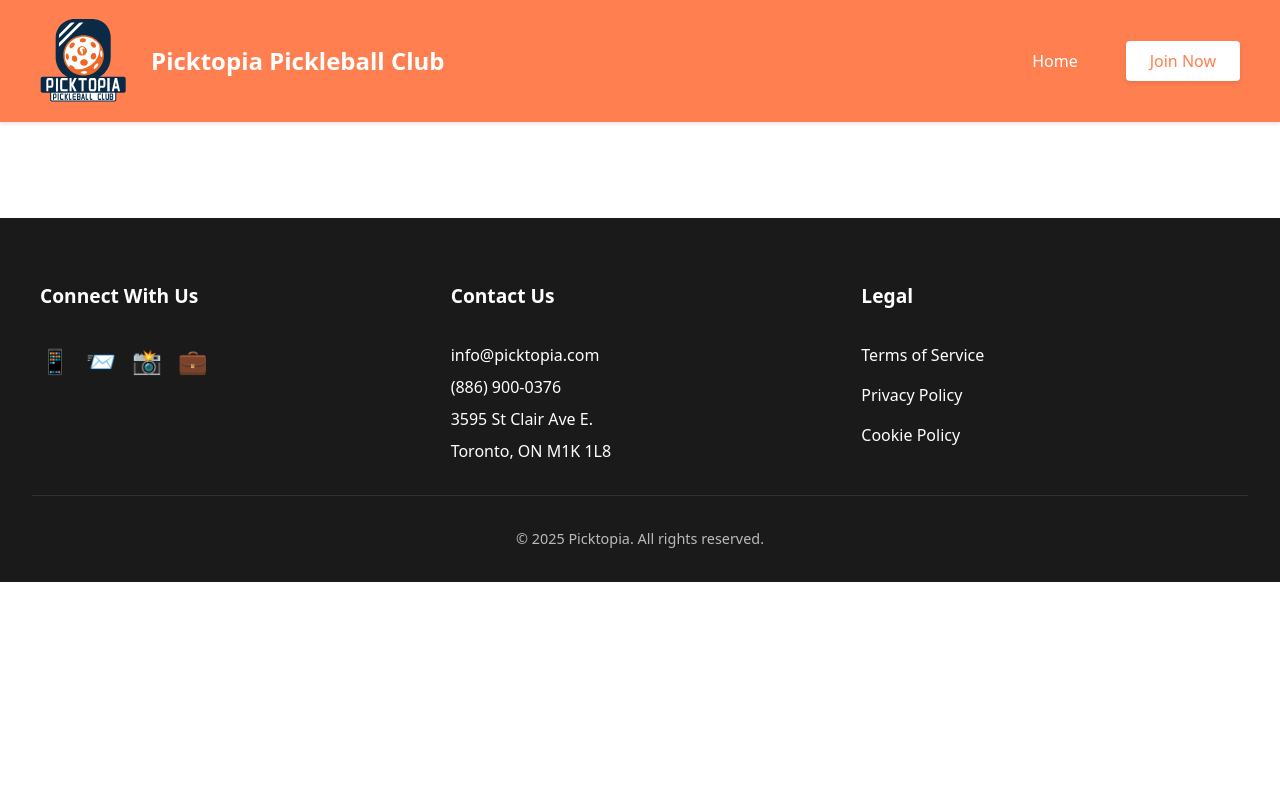
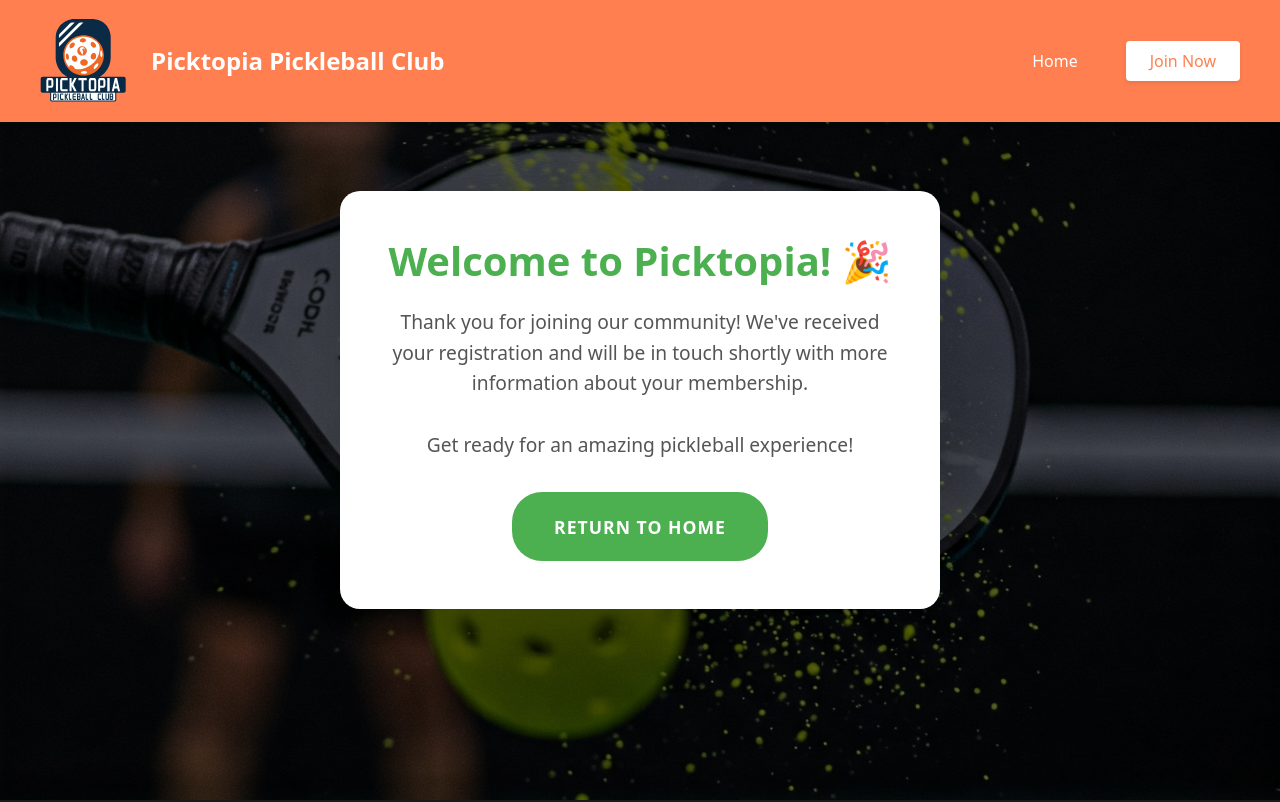
Before and after one commit to supertimmyh/picktopia_landing_page, a React (Vite) app: page /signup/success in a window 1280 px wide. Shown: the top 802 px of the page. Built offline with nearby package versions, Linux system fonts and the light colour scheme.

Commit message:
Add sign-up form with form submission handling and success page routing

```diff
--- a/index.html
+++ b/index.html
@@ -10,7 +10,7 @@
     <meta property="og:title" content="Picktopia - The New Generation of Pickleball" />
     <meta property="og:description" content="Experience the future of pickleball at Picktopia. Professional training, kids programs, and exciting events." />
     <meta property="og:type" content="website" />
-    <title>Picktopia - The New Generation of Pickleball</title>
+    <title>Pickleball Fun for Everyone - Join the Rally at Picktopia Pickleball Club</title>
   </head>
   <body>
     <div id="root"></div>
--- a/src/App.jsx
+++ b/src/App.jsx
@@ -10,6 +10,7 @@ import Hero from './components/Hero'
 import GrandOpening from './components/GrandOpening'; // Import the new component
 import Footer from './components/Footer'
 import SignUp from './components/SignUp'
+import SignUpSuccess from './components/SignUpSuccess'
 import './App.css'
 
 const AppWrapper = styled.div`
@@ -35,6 +36,7 @@ function App() {
             </>
           } />
           <Route path="/signup" element={<SignUp />} />
+          <Route path="/signup/success" element={<SignUpSuccess />} />
         </Routes>
         <Footer />
       </AppWrapper>
--- a/src/components/SignUp.jsx
+++ b/src/components/SignUp.jsx
@@ -1,4 +1,6 @@
 import styled from 'styled-components';
+import { useState } from 'react';
+import { useNavigate } from 'react-router-dom';
 import heroImage from '../assets/hero-image.jpeg';
 
 const SignUpSection = styled.section`
@@ -40,6 +42,7 @@ const Form = styled.form`
   display: flex;
   flex-direction: column;
   gap: 1.5rem;
+  position: relative;
 `;
 
 const InputGroup = styled.div`
@@ -114,9 +117,31 @@ const SubmitButton = styled.button`
 `;
 
 const SignUp = () => {
-  const handleSubmit = (e) => {
+  const [status, setStatus] = useState('');
+  const navigate = useNavigate();
+
+  const handleSubmit = async (e) => {
     e.preventDefault();
-    // Handle form submission here
+    const form = e.target;
+    try {
+      const response = await fetch('https://formspree.io/f/mqaqbnkw', {
+        method: 'POST',
+        body: new FormData(form),
+        headers: {
+          Accept: 'application/json'
+        }
+      });
+
+      if (response.ok) {
+        form.reset();
+        setStatus('success');
+        navigate('/signup/success');
+      } else {
+        setStatus('error');
+      }
+    } catch {
+      setStatus('error');
+    }
   };
 
   return (
@@ -126,22 +151,22 @@ const SignUp = () => {
         <Form onSubmit={handleSubmit}>
           <InputGroup>
             <Label htmlFor="name">Full Name</Label>
-            <Input type="text" id="name" required />
+            <Input type="text" id="name" name="name" required />
           </InputGroup>
 
           <InputGroup>
             <Label htmlFor="email">Email Address</Label>
-            <Input type="email" id="email" required pattern="^[a-zA-Z0-9._%+-]+@[a-zA-Z0-9.-]+\.[a-zA-Z]{2,}$" title="Please enter a valid email address." />
+            <Input type="email" id="email" name="email" required pattern="^[a-zA-Z0-9._%+-]+@[a-zA-Z0-9.-]+\.[a-zA-Z]{2,}$" title="Please enter a valid email address." />
           </InputGroup>
 
           <InputGroup>
             <Label htmlFor="phone">Phone Number</Label>
-            <Input type="tel" id="phone" required pattern="^[0-9]{10}$" title="Please enter a 10-digit phone number." />
+            <Input type="tel" id="phone" name="phone" required pattern="^[0-9]{10}$" title="Please enter a 10-digit phone number." />
           </InputGroup>
 
           <InputGroup>
             <Label htmlFor="membership">Membership Type</Label>
-            <Select id="membership" required>
+            <Select id="membership" name="membership" required>
               <option value="">Select a membership type</option>
               <option value="prime">Prime Membership</option>
               <option value="fee">Fee Membership</option>
@@ -150,7 +175,7 @@ const SignUp = () => {
 
           <InputGroup>
             <Label htmlFor="experience">Pickleball Experience</Label>
-            <Select id="experience" required>
+            <Select id="experience" name="experience" required>
               <option value="">Select your experience level</option>
               <option value="beginner">Beginner</option>
               <option value="intermediate">Intermediate</option>
@@ -158,7 +183,19 @@ const SignUp = () => {
             </Select>
           </InputGroup>
 
-          <SubmitButton type="submit">Sign Up Now</SubmitButton>
+          <SubmitButton type="submit" disabled={status === 'submitting'}>
+            {status === 'submitting' ? 'Sending...' : 'Sign Up Now'}
+          </SubmitButton>
+          {status === 'success' && (
+            <p style={{ color: '#4CAF50', textAlign: 'center', marginTop: '1rem' }}>
+              Thanks for signing up! We'll be in touch soon.
+            </p>
+          )}
+          {status === 'error' && (
+            <p style={{ color: '#ff0000', textAlign: 'center', marginTop: '1rem' }}>
+              Oops! There was a problem submitting your form.
+            </p>
+          )}
         </Form>
       </Container>
     </SignUpSection>
--- /dev/null
+++ b/src/components/SignUpSuccess.jsx
@@ -0,0 +1,88 @@
+import styled from 'styled-components';
+import { Link } from 'react-router-dom';
+import heroImage from '../assets/hero-image.jpeg';
+
+const SuccessSection = styled.section`
+  position: relative;
+  padding: 4rem 2rem;
+  min-height: 100vh;
+  display: flex;
+  align-items: center;
+  justify-content: center;
+  background: linear-gradient(rgba(0, 0, 0, 0.6), rgba(0, 0, 0, 0.6)),
+              url(${heroImage});
+  background-size: cover;
+  background-position: center;
+  background-repeat: no-repeat;
+  width: 100%;
+`;
+
+const Container = styled.div`
+  max-width: 600px;
+  width: 100%;
+  background: white;
+  padding: 3rem;
+  border-radius: 20px;
+  box-shadow: 0 10px 30px rgba(0, 0, 0, 0.1);
+  text-align: center;
+`;
+
+const Title = styled.h1`
+  font-size: 2.5rem;
+  color: #4CAF50;
+  margin-bottom: 1.5rem;
+
+  @media (max-width: 768px) {
+    font-size: 2rem;
+  }
+`;
+
+const Message = styled.p`
+  font-size: 1.2rem;
+  color: #555;
+  margin-bottom: 2rem;
+  line-height: 1.6;
+`;
+
+const HomeButton = styled(Link)`
+  display: inline-block;
+  padding: 1.2rem 2.5rem;
+  background-color: #4CAF50;
+  color: white;
+  text-decoration: none;
+  border-radius: 30px;
+  font-weight: bold;
+  font-size: 1.1rem;
+  text-transform: uppercase;
+  letter-spacing: 1px;
+  transition: all 0.3s ease;
+  border: 2px solid transparent;
+
+  &:hover {
+    background-color: #45a049;
+    transform: translateY(-2px);
+  }
+
+  &:focus {
+    outline: none;
+    box-shadow: 0 0 0 3px rgba(76, 175, 80, 0.3);
+  }
+`;
+
+const SignUpSuccess = () => {
+  return (
+    <SuccessSection>
+      <Container>
+        <Title>Welcome to Picktopia! 🎉</Title>
+        <Message>
+          Thank you for joining our community! We've received your registration and will be in touch shortly with more information about your membership.
+          <br /><br />
+          Get ready for an amazing pickleball experience!
+        </Message>
+        <HomeButton to="/">Return to Home</HomeButton>
+      </Container>
+    </SuccessSection>
+  );
+};
+
+export default SignUpSuccess;
```
